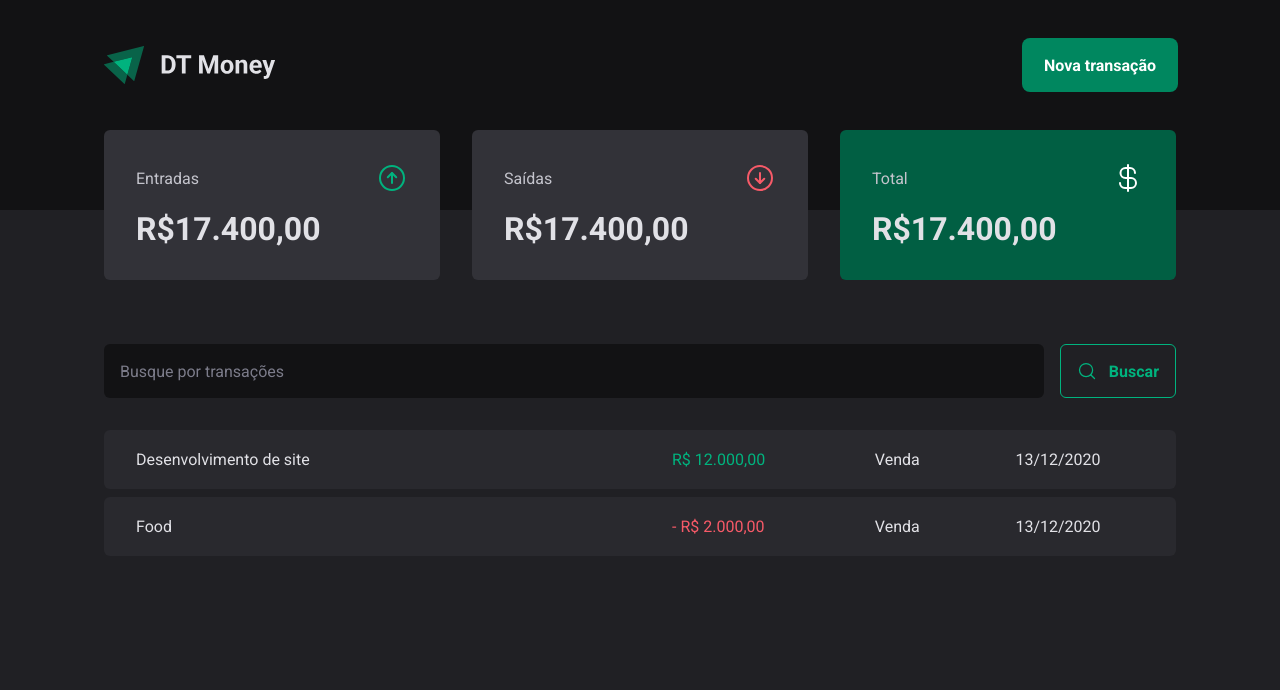
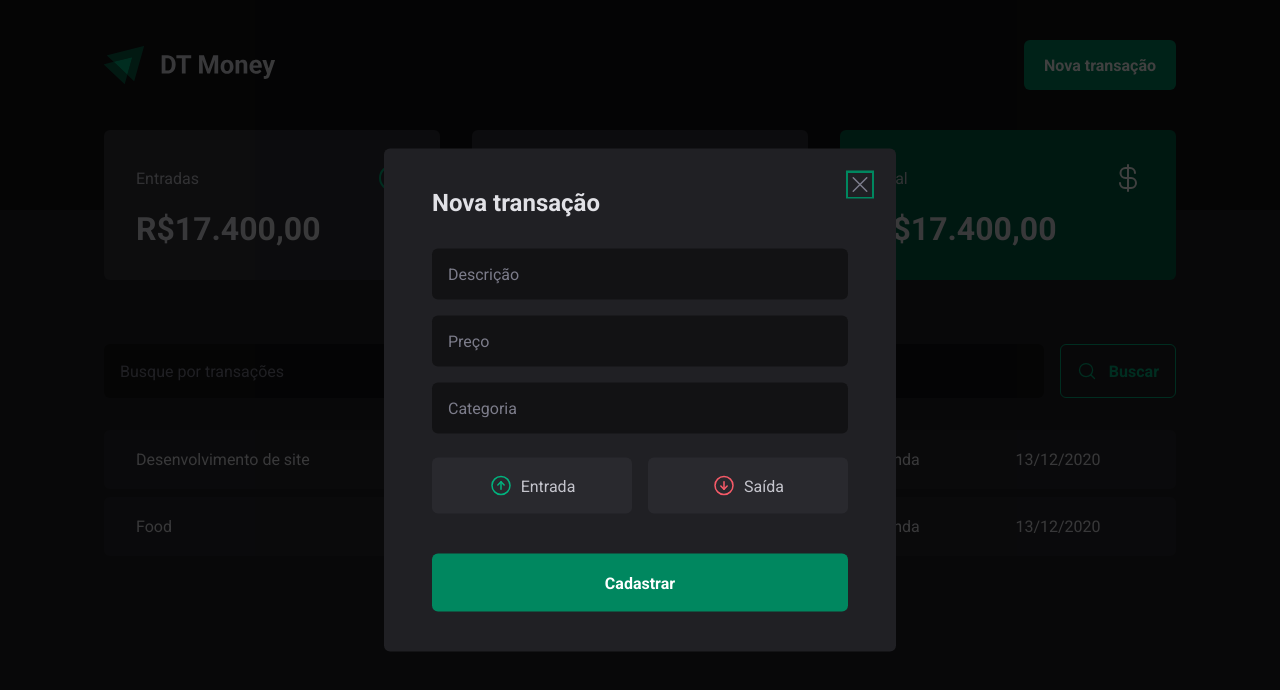
Before and after one commit to viniciusmendite/ignite-dt-money, a React (Vite) app: page / in a window 1280 px wide. Both pictures are taken after a click on the button "Nova transação". Shown: the top 690 px of the page. Built offline with nearby package versions, Linux system fonts and the light colour scheme.

Commit message:
feat: header component, transaction modal component

```diff
--- a/package.json
+++ b/package.json
@@ -9,6 +9,8 @@
     "preview": "vite preview"
   },
   "dependencies": {
+    "@radix-ui/react-dialog": "^1.0.2",
+    "@radix-ui/react-radio-group": "^1.1.1",
     "phosphor-react": "^1.4.1",
     "react": "^18.2.0",
     "react-dom": "^18.2.0",
--- a/src/components/Header/index.tsx
+++ b/src/components/Header/index.tsx
@@ -1,6 +1,10 @@
-import { HeaderContainer, HeaderContent, NewTransactionButton } from './styles';
+import * as Dialog from '@radix-ui/react-dialog';
 
 import logoImg from '../../assets/logo.svg';
+
+import { NewTransactionModal } from '../NewTransactionModal';
+
+import { HeaderContainer, HeaderContent, NewTransactionButton } from './styles';
 
 export function Header() {
   return (
@@ -8,7 +12,13 @@
       <HeaderContent>
         <img src={logoImg} alt="" />
 
-        <NewTransactionButton>Nova transação</NewTransactionButton>
+        <Dialog.Root>
+          <Dialog.Trigger asChild>
+            <NewTransactionButton>Nova transação</NewTransactionButton>
+          </Dialog.Trigger>
+
+          <NewTransactionModal />
+        </Dialog.Root>
       </HeaderContent>
     </HeaderContainer>
   );
--- /dev/null
+++ b/src/components/NewTransactionModal/index.tsx
@@ -0,0 +1,46 @@
+import * as Dialog from '@radix-ui/react-dialog';
+import { ArrowCircleDown, ArrowCircleUp, X } from 'phosphor-react';
+
+import {
+  Overlay,
+  Content,
+  CloseButton,
+  TransactionType,
+  TransactionTypeButton,
+} from './styles';
+
+export function NewTransactionModal() {
+  return (
+    <Dialog.Portal>
+      <Overlay />
+
+      <Content>
+        <Dialog.Title>Nova transação</Dialog.Title>
+
+        <CloseButton>
+          <X size={24} />
+        </CloseButton>
+
+        <form action="">
+          <input type="text" placeholder="Descrição" required />
+          <input type="number" placeholder="Preço" required />
+          <input type="text" placeholder="Categoria" required />
+
+          <TransactionType>
+            <TransactionTypeButton variant="income" value="income">
+              <ArrowCircleUp size={24} />
+              Entrada
+            </TransactionTypeButton>
+
+            <TransactionTypeButton variant="outcome" value="outcome">
+              <ArrowCircleDown size={24} />
+              Saída
+            </TransactionTypeButton>
+          </TransactionType>
+
+          <button type="submit">Cadastrar</button>
+        </form>
+      </Content>
+    </Dialog.Portal>
+  );
+}
--- /dev/null
+++ b/src/components/NewTransactionModal/styles.ts
@@ -0,0 +1,120 @@
+import styled from 'styled-components';
+import * as Dialog from '@radix-ui/react-dialog';
+import * as RadioGroup from '@radix-ui/react-radio-group';
+
+export const Overlay = styled(Dialog.Overlay)`
+  position: fixed;
+  width: 100vw;
+  height: 100vh;
+  inset: 0;
+  background-color: rgba(0, 0, 0, 0.75);
+`;
+
+export const Content = styled(Dialog.Content)`
+  min-width: 32rem;
+  border-radius: 6px;
+  padding: 2.5rem 3rem;
+  background-color: ${(props) => props.theme['gray-800']};
+
+  position: fixed;
+  top: 50%;
+  left: 50%;
+  transform: translate(-50%, -50%);
+
+  form {
+    margin-top: 2rem;
+
+    display: flex;
+    flex-direction: column;
+    gap: 1rem;
+
+    input {
+      border-radius: 6px;
+      border: 0;
+      background-color: ${(props) => props.theme['gray-900']};
+      color: ${(props) => props.theme['gray-300']};
+      padding: 1rem;
+
+      &::placeholder {
+        color: ${(props) => props.theme['gray-500']};
+      }
+    }
+
+    button[type='submit'] {
+      height: 58px;
+      border: 0;
+      background-color: ${(props) => props.theme['green-500']};
+      color: ${(props) => props.theme.white};
+      font-weight: bold;
+      padding: 0 1.25rem;
+      border-radius: 6px;
+      margin-top: 1.5rem;
+      cursor: pointer;
+
+      &:hover {
+        background-color: ${(props) => props.theme['green-700']};
+        transition: background-color 0.2s;
+      }
+    }
+  }
+`;
+
+export const CloseButton = styled(Dialog.Close)`
+  position: absolute;
+  background-color: transparent;
+  border: 0;
+  top: 1.5rem;
+  right: 1.5rem;
+  line-height: 0;
+  cursor: pointer;
+  color: ${(props) => props.theme['gray-500']};
+`;
+
+export const TransactionType = styled(RadioGroup.Root)`
+  display: grid;
+  grid-template-columns: repeat(2, 1fr);
+  gap: 1rem;
+  margin-top: 0.5rem;
+`;
+
+interface TransactionTypeButtonProps {
+  variant: 'income' | 'outcome';
+}
+
+// eslint-disable-next-line prettier/prettier
+export const TransactionTypeButton = styled(RadioGroup.Item)<TransactionTypeButtonProps>`
+  background-color: ${(props) => props.theme['gray-700']};
+  padding: 1rem;
+  display: flex;
+  align-items: center;
+  justify-content: center;
+  gap: 0.5rem;
+  border-radius: 6px;
+  cursor: pointer;
+  border: 0;
+  color: ${(props) => props.theme['gray-300']};
+
+  svg {
+    color: ${(props) =>
+      props.variant === 'income'
+        ? props.theme['green-300']
+        : props.theme['red-300']};
+  }
+
+  &[data-state='unchecked']:hover {
+    transition: background-color 0.2s;
+    background-color: ${(props) => props.theme['gray-600']};
+  }
+
+  &[data-state='checked'] {
+    color: ${(props) => props.theme.white};
+    background-color: ${(props) =>
+      props.variant === 'income'
+        ? props.theme['green-500']
+        : props.theme['red-500']};
+
+    svg {
+      color: ${(props) => props.theme.white};
+    }
+  }
+`;
```
Also changed, not shown: 1 other file (tests, documents, lock files or other folders).
